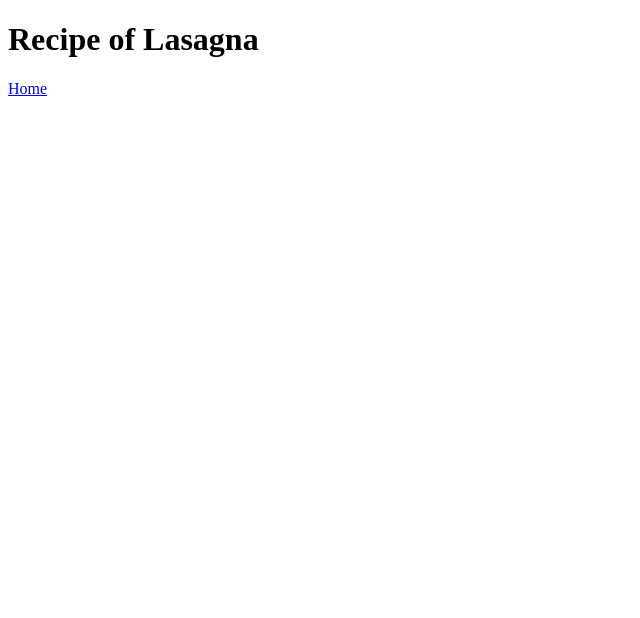
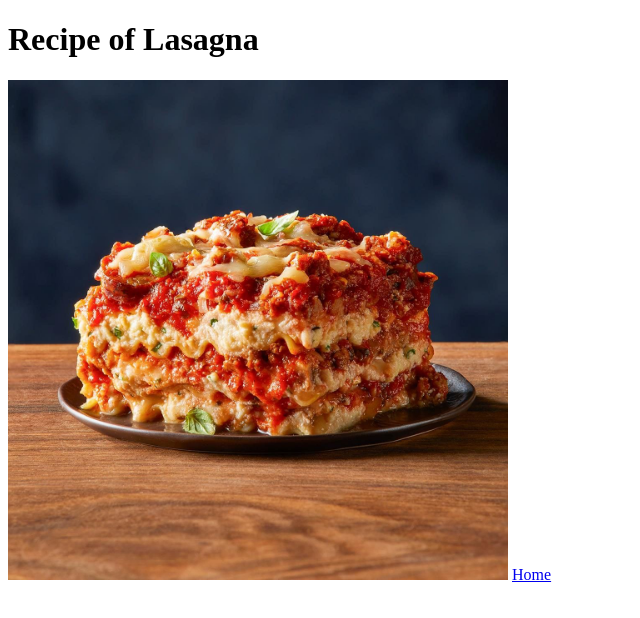
Before and after one commit to devtothd/odin-recipes, a plain HTML site: page recipes/lasagna.html in a window 1280 px wide. Shown: the whole page, without its empty margins (0-640 px from the left). Drawn offline with Linux system fonts and the light colour scheme.

Commit message:
feat: add lasagna image and display it on lasagna page

```diff
--- a/recipes/lasagna.html
+++ b/recipes/lasagna.html
@@ -7,6 +7,8 @@
   </head>
   <body>
     <h1>Recipe of Lasagna</h1>
+    <img src="../Images/lasagna.jpg" alt="Picture of a lasagna" width="500" height="500">
+
     <a href="../index.html">Home</a>
   </body>
 </html>
```
Also changed, not shown: Images/lasagna.jpg (added), 1 other file.
